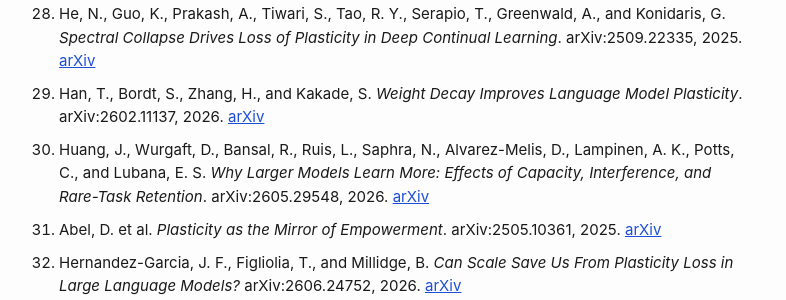
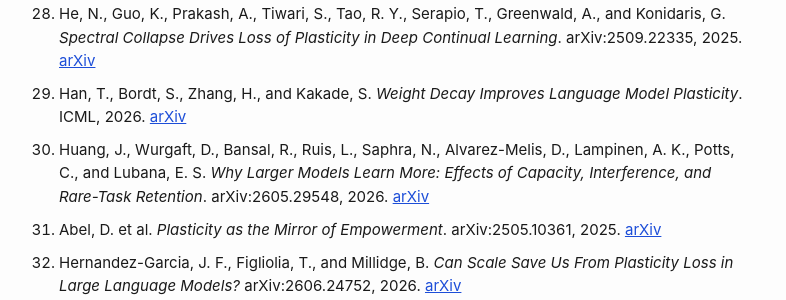
Before and after one commit to optimizer-scaling-laws/optimizer-scaling-laws.github.io, a Jekyll site: the page built from _posts/2026-06-26-architecture-creates-capacity-optimizers-realize-it.md, in a window 1280 px wide and 900 px high, scrolled down 22651 px. Shown: the part 191-491 px from the top of the window, without its empty margins (245-1031 px from the left). Built offline with Jekyll 4.4.1, drawn with Linux system fonts in a browser that asks for light colours.

Commit message:
Citation correction in View , round 2

```diff
--- a/_posts/2026-06-26-architecture-creates-capacity-optimizers-realize-it.md
+++ b/_posts/2026-06-26-architecture-creates-capacity-optimizers-realize-it.md
@@ -674,7 +674,7 @@ If you find this post useful, please cite the associated paper.
   <li>Dohare, S., Hernandez-Garcia, J. F., Lan, Q., Rahman, P., Mahmood, A. R., and Sutton, R. S. <em>Loss of Plasticity in Deep Continual Learning</em>. Nature, 2024. <a href="https://www.nature.com/articles/s41586-024-07711-7" target="_blank" rel="noopener noreferrer">article</a></li>
   <li>Lyle, C., Zheng, Z., Khetarpal, K., van Hasselt, H., Pascanu, R., Martens, J., and Dabney, W. <em>Disentangling the Causes of Plasticity Loss in Neural Networks</em>. arXiv:2402.18762, 2024. <a href="https://arxiv.org/abs/2402.18762" target="_blank" rel="noopener noreferrer">arXiv</a></li>
   <li>He, N., Guo, K., Prakash, A., Tiwari, S., Tao, R. Y., Serapio, T., Greenwald, A., and Konidaris, G. <em>Spectral Collapse Drives Loss of Plasticity in Deep Continual Learning</em>. arXiv:2509.22335, 2025. <a href="https://arxiv.org/abs/2509.22335" target="_blank" rel="noopener noreferrer">arXiv</a></li>
-  <li>Han, T., Bordt, S., Zhang, H., and Kakade, S. <em>Weight Decay Improves Language Model Plasticity</em>. arXiv:2602.11137, 2026. <a href="https://arxiv.org/abs/2602.11137" target="_blank" rel="noopener noreferrer">arXiv</a></li>
+  <li>Han, T., Bordt, S., Zhang, H., and Kakade, S. <em>Weight Decay Improves Language Model Plasticity</em>. ICML, 2026. <a href="https://arxiv.org/abs/2602.11137" target="_blank" rel="noopener noreferrer">arXiv</a></li>
   <li>Huang, J., Wurgaft, D., Bansal, R., Ruis, L., Saphra, N., Alvarez-Melis, D., Lampinen, A. K., Potts, C., and Lubana, E. S. <em>Why Larger Models Learn More: Effects of Capacity, Interference, and Rare-Task Retention</em>. arXiv:2605.29548, 2026. <a href="https://arxiv.org/abs/2605.29548" target="_blank" rel="noopener noreferrer">arXiv</a></li>
   <li>Abel, D. et al. <em>Plasticity as the Mirror of Empowerment</em>. arXiv:2505.10361, 2025. <a href="https://arxiv.org/abs/2505.10361" target="_blank" rel="noopener noreferrer">arXiv</a></li>
   <li>Hernandez-Garcia, J. F., Figliolia, T., and Millidge, B. <em>Can Scale Save Us From Plasticity Loss in Large Language Models?</em> arXiv:2606.24752, 2026. <a href="https://arxiv.org/abs/2606.24752" target="_blank" rel="noopener noreferrer">arXiv</a></li>
```
